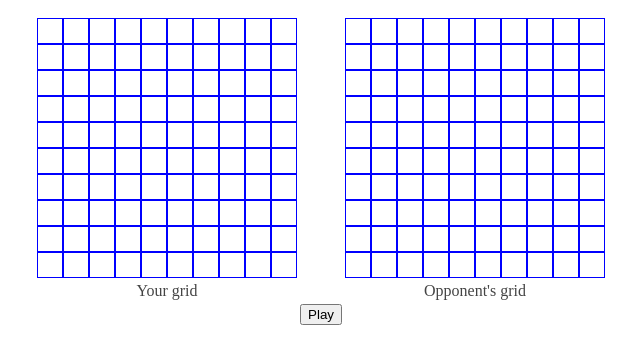
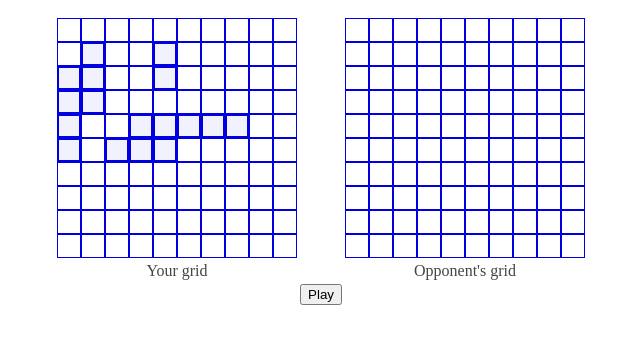
Before and after one commit to mjande/battleship, a website built with webpack: page src/index.html in a window 1280 px wide. Both pictures are taken after a click on the button "Play". Shown: the part 71-434 px from the top of the page, without its empty margins (319-959 px from the left). Built offline with nearby package versions, Linux system fonts and the light colour scheme.

Commit message:
Display players ships at startup

```diff
--- a/src/index.html
+++ b/src/index.html
@@ -11,32 +11,32 @@
   <div class="grids">
     <section class="human-grid-container">
       <div class="human-grid">
-        <div class="row"></div>
-        <div class="row"></div>
-        <div class="row"></div>
-        <div class="row"></div>
-        <div class="row"></div>
-        <div class="row"></div>
-        <div class="row"></div>
-        <div class="row"></div>
-        <div class="row"></div>
-        <div class="row"></div>
+        <div class="row" data-row="0"></div>
+        <div class="row" data-row="1"></div>
+        <div class="row" data-row="2"></div>
+        <div class="row" data-row="3"></div>
+        <div class="row" data-row="4"></div>
+        <div class="row" data-row="5"></div>
+        <div class="row" data-row="6"></div>
+        <div class="row" data-row="7"></div>
+        <div class="row" data-row="8"></div>
+        <div class="row" data-row="9"></div>
       </div>
       <div class="grid-label">Your grid</div>
     </section>
 
     <section class="computer-grid-container">
       <div class="computer-grid">
-        <div class="row"></div>
-        <div class="row"></div>
-        <div class="row"></div>
-        <div class="row"></div>
-        <div class="row"></div>
-        <div class="row"></div>
-        <div class="row"></div>
-        <div class="row"></div>
-        <div class="row"></div>
-        <div class="row"></div>
+        <div class="row" data-row="0"></div>
+        <div class="row" data-row="1"></div>
+        <div class="row" data-row="2"></div>
+        <div class="row" data-row="3"></div>
+        <div class="row" data-row="4"></div>
+        <div class="row" data-row="5"></div>
+        <div class="row" data-row="6"></div>
+        <div class="row" data-row="7"></div>
+        <div class="row" data-row="8"></div>
+        <div class="row" data-row="9"></div>
       </div>
       <div class="grid-label">Opponent's grid</div>
     </section>
--- a/src/index.js
+++ b/src/index.js
@@ -1,4 +1,8 @@
 import "./styles.css";
 import * as GameboardDisplay from "./js/render-gameboard";
+import play from "./js/game";
 
 GameboardDisplay.renderEmptyGrids();
+
+const playButton = document.querySelector("button");
+playButton.onclick = play;
--- a/src/js/game.js
+++ b/src/js/game.js
@@ -0,0 +1,15 @@
+import Gameboard from "./gameboard";
+import * as GameboardDisplay from "./render-gameboard";
+import Player from "./player";
+
+export default function play() {
+  const humanBoard = Gameboard();
+  humanBoard.autofill();
+  GameboardDisplay.renderHumanBoard(humanBoard);
+
+  const opponentBoard = Gameboard();
+  opponentBoard.autofill();
+
+  const humanPlayer = Player("human", opponentBoard);
+  const computerPlayer = Player("computer", humanBoard);
+}
--- a/src/js/render-gameboard.js
+++ b/src/js/render-gameboard.js
@@ -1,13 +1,28 @@
 function renderEmptyGrids() {
   const rows = document.querySelectorAll(".row");
   rows.forEach((row) => {
-    for (let i = 1; i <= 10; i += 1) {
+    for (let i = 0; i <= 9; i += 1) {
       const shipBox = document.createElement("div");
       shipBox.className = "ship-box";
-
+      shipBox.dataset.row = row.dataset.row;
+      shipBox.dataset.col = i;
       row.append(shipBox);
     }
   });
 }
 
-export { renderEmptyGrids };
+function renderHumanBoard(humanBoard) {
+  for (let r = 0; r < 9; r += 1) {
+    for (let c = 0; c < 9; c += 1) {
+      if (typeof humanBoard.grid[r][c] === "object") {
+        const cell = document.querySelector(
+          `.human-grid [data-row="${r}"][data-col="${c}"]`
+        );
+
+        cell.classList.add("ship");
+      }
+    }
+  }
+}
+
+export { renderEmptyGrids, renderHumanBoard };
--- a/src/styles.css
+++ b/src/styles.css
@@ -31,10 +31,19 @@ body {
 }
 
 .ship-box {
+  box-sizing: border-box;
   border-collapse: collapse;
   height: 1.5rem;
   width: 1.5rem;
-  border: 0.5px solid #00f;
+  border: 0.5px solid rgb(0, 0, 225);
+}
+
+.ship {
+  border-collapse: collapse;
+  height: 1.5rem;
+  width: 1.5rem;
+  border: 2px solid rgb(0, 0, 225);
+  background: rgba(0, 0, 255, 0.05);
 }
 
 .grid-label {
```
Also changed, not shown: dist/index.html, dist/main.js.
